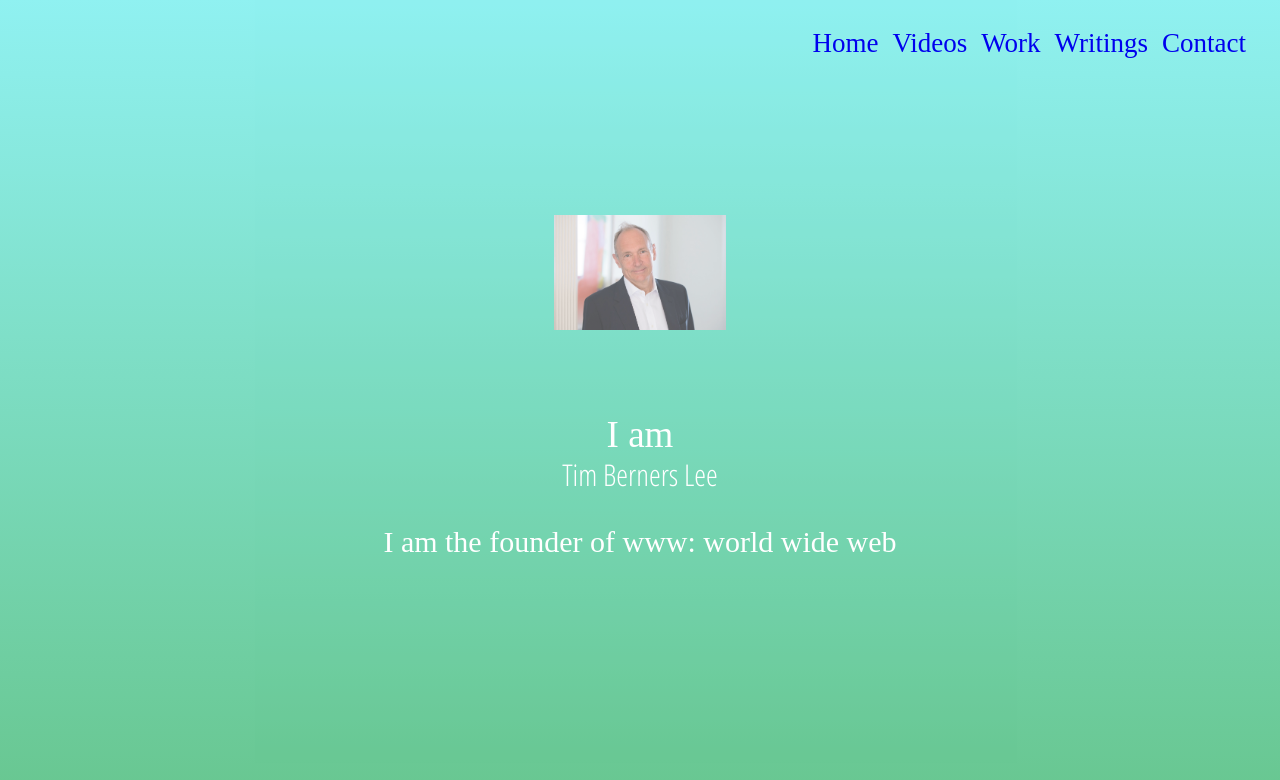
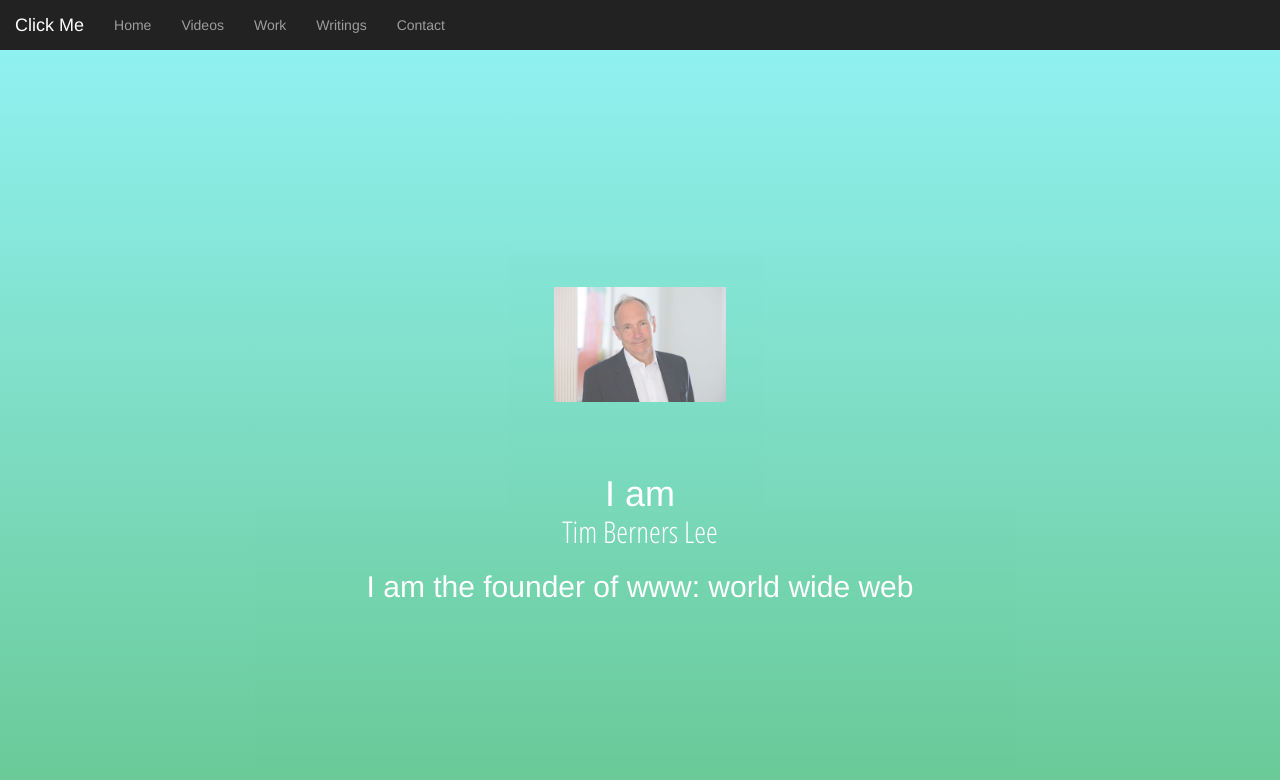
Before and after one commit to Coding2Coding/Portfolio-Website, a plain HTML site: page index.html in a window 1280 px wide. Shown: the top 780 px of the page. Drawn offline with nearby package versions, Linux system fonts and the light colour scheme; a script that the page names is missing.

Commit message:
Add files via upload

```diff
--- a/index.html
+++ b/index.html
@@ -6,18 +6,35 @@
     <script src="script.js"></script>
     <link rel="preconnect" href="https://fonts.gstatic.com">
     <link href="https://fonts.googleapis.com/css2?family=Open+Sans+Condensed:wght@300&display=swap" rel="stylesheet">
+    <link rel="stylesheet" href="https://cdnjs.cloudflare.com/ajax/libs/font-awesome/4.7.0/css/font-awesome.min.css">
+    <link rel="stylesheet" href="https://maxcdn.bootstrapcdn.com/bootstrap/3.4.0/css/bootstrap.min.css">
+    <script src="https://ajax.googleapis.com/ajax/libs/jquery/3.4.1/jquery.min.js"></script>
+    <script src="https://maxcdn.bootstrapcdn.com/bootstrap/3.4.0/js/bootstrap.min.js"></script>
 </head>
 
 <body>
-    <ul class="menu">
-        <li class="link"><a href="#welcome">Home</a></li>
-        <li class="link"><a href="#video">Videos</a></li>
-        <li class="link"><a href="#work">Work</a></li>
-        <li class="link"><a href="#writing">Writings</a></li>
-        <li class="link"><a href="#contact">Contact</a></li>
-    </ul>
+    <nav class="navbar-inverse nav-bar">
+        <div class="navbar-header">
+            <button type="button" class="navbar-toggle" data-toggle="collapse" data-target="#nav~bar">
+                <span class="icon-bar"></span>
+                <span class="icon-bar"></span>
+                <span class="icon-bar"></span>
+            </button>
+            <a class="navbar-brand" href="https://www.google.com/">Click Me</a>
+
+        </div>
+        <div class="collapse navbar-collapse" id="nav~bar">
+            <ul class="nav navbar-nav">
+                <li><a href="#welcome">Home</a></li>
+                <li><a href="#video">Videos</a></li>
+                <li><a href="#work">Work</a></li>
+                <li><a href="#writing">Writings</a></li>
+                <li><a href="#contact">Contact</a></li>
+            </ul>
+        </div>
+    </nav>
     <section id="welcome">
-        <div class="div1"><img src="codingPic2.jpg" class="profile">
+        <div class="div"><img src="codingPic2.jpg" class="profile">
             <h1>I am <br><span id="name">Tim Berners Lee</span></h1>
             <h2>I am the founder of www: world wide web</h2>
         </div>
@@ -46,6 +63,16 @@
         <br>
         <a class="article" href="https://webfoundation.org/about/sir-tim-berners-lee/" target="_blank">Sir Tim Berners Lee World Wide Web Foundation</a>
     </section>
+    <section id="contact">
+        <br>
+        <br>
+        <div class="contact-1">
+            <a href="mailto:gmail@gmail.com?Subject=hello"><i class="fa fa-envelope"></i>
+                &nbsp;&nbsp;
+                <h2>gmail@gmail.com</h2>
+            </a>
+        </div>
+    </section>
 </body>
 
 </html>
--- a/style.css
+++ b/style.css
@@ -1,20 +1,15 @@
 body {
-    margin: 0;
-    padding-top: 700px;
     text-align: center;
 }
+
 .profile {
     width: 172px;
     margin-bottom: 52px;
 }
+
 #welcome {
-    position: absolute;
-    overflow: hidden;
     height: 700;
     color: #FFFFFF;
-    left: 0;
-    right: 0;
-    top: 0;
     bottom: 0;
     opacity: 0.70;
     background: linear-gradient(#60ebeb 0%, #27ae60 100%);
@@ -23,72 +18,79 @@
     height: 100%;
     z-index: 2;
 }
-.div1 {
+
+.div {
     display: table-cell;
     position: relative;
     vertical-align: middle;
 }
+
 h1 {
     font-size: 37px;
     line-height: 1.2;
     font-family: inherit;
     font-weight: 200;
 }
+
 #name {
     font-size: 30px;
     line-height: 1.2;
     font-family: 'Open Sans Condensed', sans-serif;
 }
-.link {
-    float: left;
-    color: #fff;
-    padding-top: 5px;
-    padding-bottom: 5px;
-    padding-left: 7px;
-    padding-right: 7px;
-    font-family: serif;
-    font-size: 27px;
-}
-.link:hover {
-    background-color: dodgerblue;
-}
+
 h2 {
     font-size: 30px;
     line-height: 1.2;
     font-family: inherit;
     font-weight: 200;
 }
+
 #bio {
     padding: 52px;
     font-size: 37px;
+    text-align: center;
 }
+
 .line {
     height: 6px;
     background-color: #000;
     width: 70px;
     margin: 7px auto;
 }
+
 p {
-    max-width: 452px;
-    margin: 27px auto;
-    font-size: 17px;
-    line-height: 1.2;
+    font-size: 20px;
 }
-.menu {
-    list-style: none;
-    font-family: serif;
-    position: fixed;
-    top: 7px;
-    right: 27px;
-    z-index: 7;
-    cursor: pointer;
-}
-a {
-    text-decoration: none;
-}
+
 .article:hover {
     color: dodgerblue;
 }
+
 html {
     scroll-behavior: smooth;
 }
+
+#writing a {
+    text-shadow: none !important;
+    text-decoration: underline !important;
+    color: dodgerblue !important;
+}
+
+.contact-1 a {
+    color: white;
+    text-shadow: none;
+}
+
+.contact-1 h2 {
+    display: inline;
+}
+
+#contact {
+    background: lightskyblue;
+}
+
+.nav-bar {
+    position: sticky;
+    top: 0;
+    z-index: 777;
+}
```
